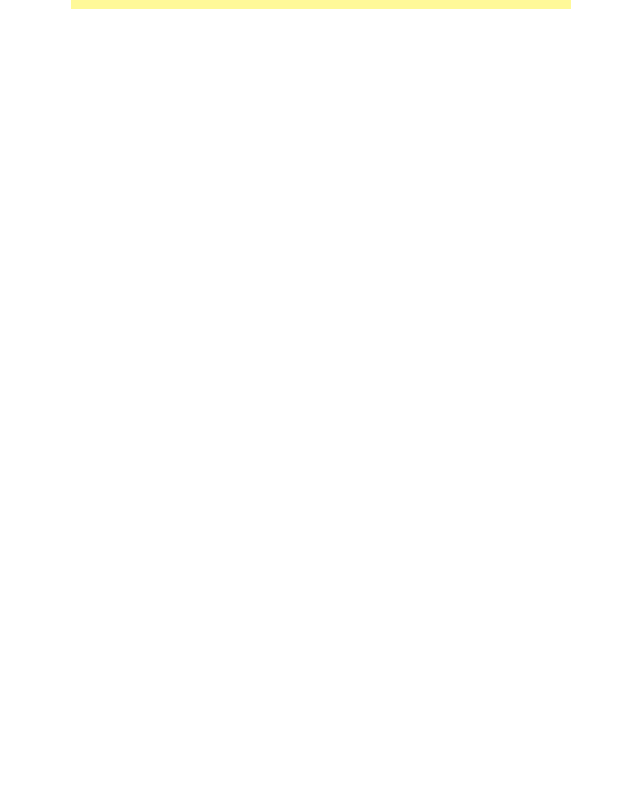
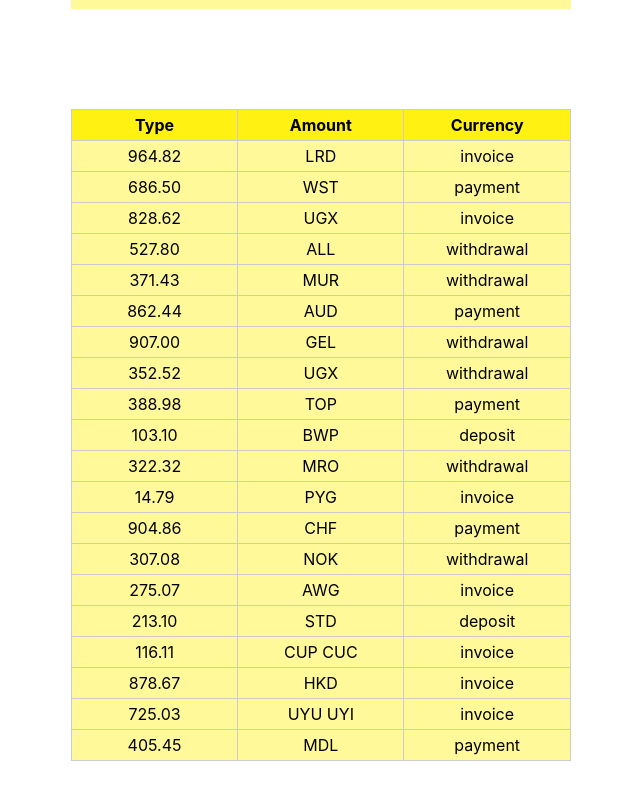
Before and after one commit to Anastasiia-Ihn/goit-react-hw-01-components, a React (Create React App) app: page / in a window 1280 px wide. Shown: the part 1644-2443 px from the top of the page, without its empty margins (319-959 px from the left). Before the commit the page ends 1753 px from the top, so only its background shows below. Built offline with nearby package versions, Linux system fonts and the light colour scheme.

Commit message:
added 4-th task

```diff
--- a/src/components/App.jsx
+++ b/src/components/App.jsx
@@ -1,10 +1,14 @@
-import { ProfileUser } from "./Profile/profile";
+import { ProfileUser } from './Profile/profile';
 import { Statistics } from './Statistics/statistics';
 import { FriendList } from './FriendList/friendList';
+import { TransactionHistory } from './TransactionHistory/transactionHistory';
 
 import user from 'user.json';
 import data from 'data.json';
 import friends from 'friends.json';
+import transactions from 'transactions.json';
+
+
 
 export const App = () => {
   return <>
@@ -17,7 +21,10 @@ export const App = () => {
 
     <Statistics title="Upload stats" stats={data} />
     <Statistics stats={data} />
+
     <FriendList friends={friends} />
+
+    <TransactionHistory items={transactions} />
 
   </>
 };
--- /dev/null
+++ b/src/components/TransactionHistory/transactionHistory.jsx
@@ -0,0 +1,26 @@
+import { TbodyTransactionHistory, TdElem, ThTitleElem, TheadTransactionHistory, Row, TransactionHistoryEl } from "./transactionHistory.styled"
+
+export const TransactionHistory = ({ items }) => {
+    return <TransactionHistoryEl>
+
+        <TheadTransactionHistory>
+            <Row>
+                <ThTitleElem>Type</ThTitleElem>
+                <ThTitleElem>Amount</ThTitleElem>
+                <ThTitleElem>Currency</ThTitleElem>
+
+            </Row>
+        </TheadTransactionHistory>
+        <TbodyTransactionHistory data={items}>
+            {items.map(el => {
+                return <Row key={el.id}>
+                    <TdElem>{el.amount}</TdElem>
+                    <TdElem>{el.currency}</TdElem>
+                    <TdElem>{el.type}</TdElem>
+
+                </Row>
+            })}
+
+        </TbodyTransactionHistory>
+    </TransactionHistoryEl>
+}
--- /dev/null
+++ b/src/components/TransactionHistory/transactionHistory.styled.js
@@ -0,0 +1,33 @@
+import styled from "styled-components";
+
+export const TransactionHistoryEl = styled.table`
+ border-collapse: collapse;
+background-color: #fff999;
+border: 1px solid #ccc;
+
+margin: 0 auto 100px auto;
+width: 500px;
+`
+export const TheadTransactionHistory = styled.thead`
+background-color: #fff111;
+`
+
+export const Row = styled.tr`
+`
+
+export const ThTitleElem = styled.th`
+padding: 5px 0;
+width: calc(500px/3);
+
+border: 1px solid #ccc;
+`
+
+export const TbodyTransactionHistory = styled.tbody`
+`
+
+export const TdElem = styled.td`
+padding: 5px 0;
+width: calc(500px/3);
+text-align: center;
+border: 1px solid #ccc;
+`
```
Also changed, not shown: src/components/Statistics/TransactionHistory/transactionHistory.jsx (deleted), src/components/Statistics/TransactionHistory/transactionHistory.styled.js (deleted).
